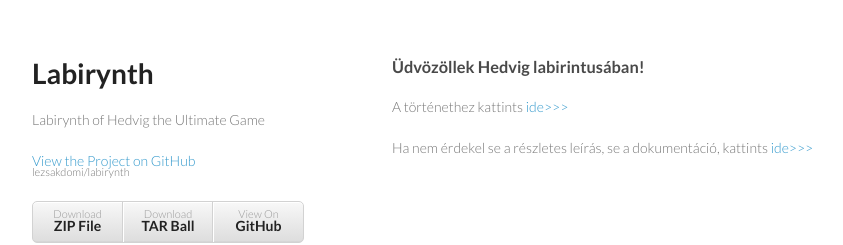
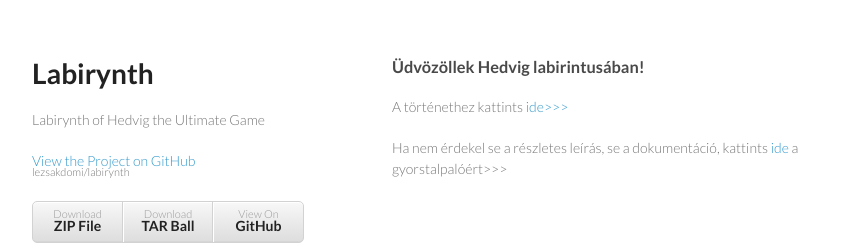
Before and after one commit to lezsakdomi/labirynth, a plain HTML site: page index.html in a window 1280 px wide. Shown: the top 245 px of the page, without its empty margins (178-1021 px from the left). Drawn offline with Linux system fonts and the light colour scheme.

Commit message:
A bit spell-fix..
Kattints ide>>> -> Kattints ide a GYORSTALPALÓÉRT>>>

```diff
--- a/index.html
+++ b/index.html
@@ -32,7 +32,7 @@
 <a id="welcome-to-github-pages" class="anchor" href="#welcome-to-github-pages" aria-hidden="true"><span class="octicon octicon-link"></span></a>Üdvözöllek Hedvig labirintusában!</h3>
 
 <p>A történethez kattints <a href=story.html>ide&gt;&gt;&gt;</a></p>
-<p>Ha nem érdekel se a részletes leírás, se a dokumentáció, kattints <a href=qsg.html>ide&gt;&gt;&gt;</a></p>
+<p>Ha nem érdekel se a részletes leírás, se a dokumentáció, kattints <a href=qsg.html>ide</a> a gyorstalpalóért&gt;&gt;&gt;</p>
 
 <!--
 <p>This automatic page generator is the easiest way to create beautiful pages for all of your projects. Author your page content here using GitHub Flavored Markdown, select a template crafted by a designer, and publish. After your page is generated, you can check out the new branch:</p>
```
